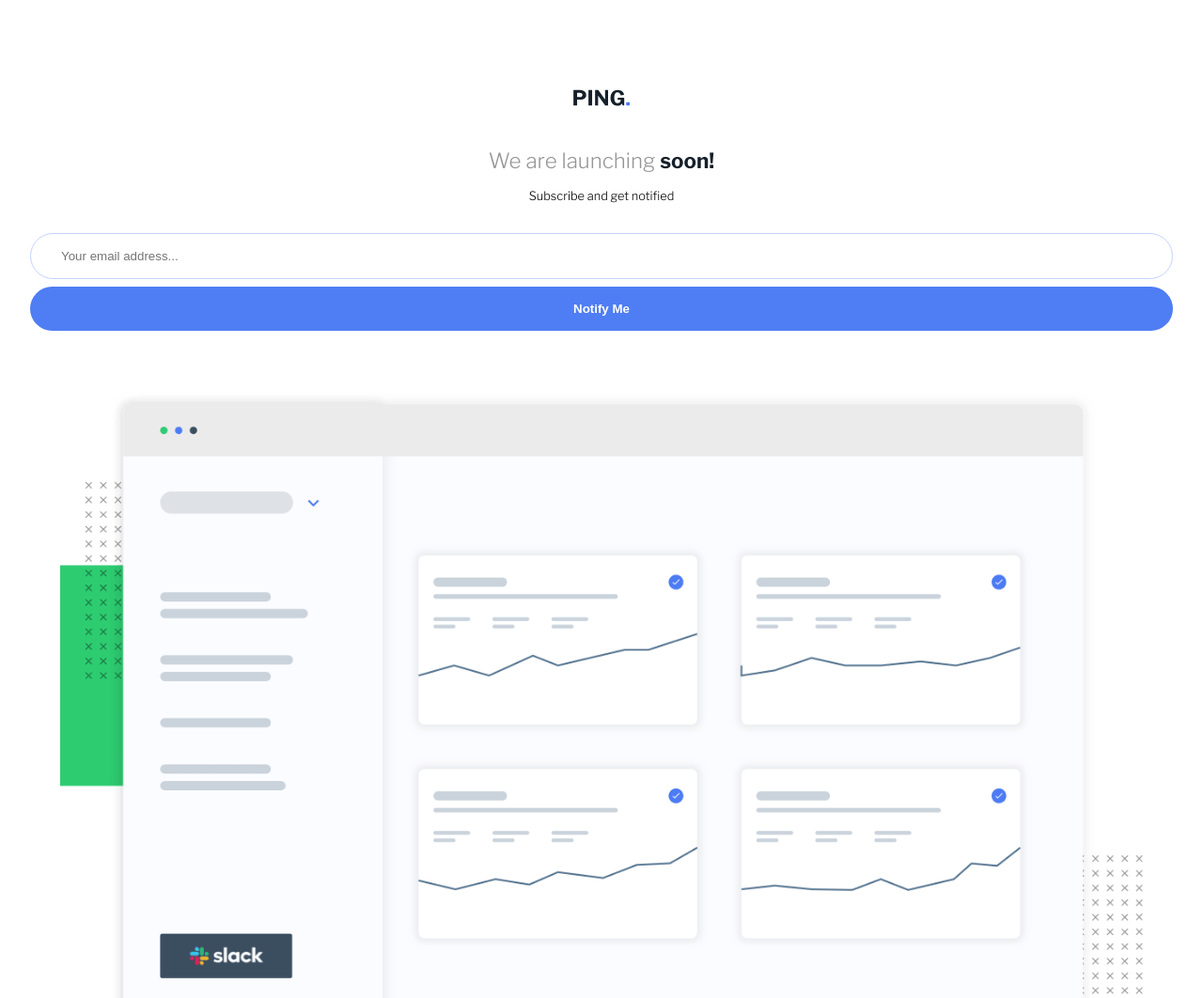
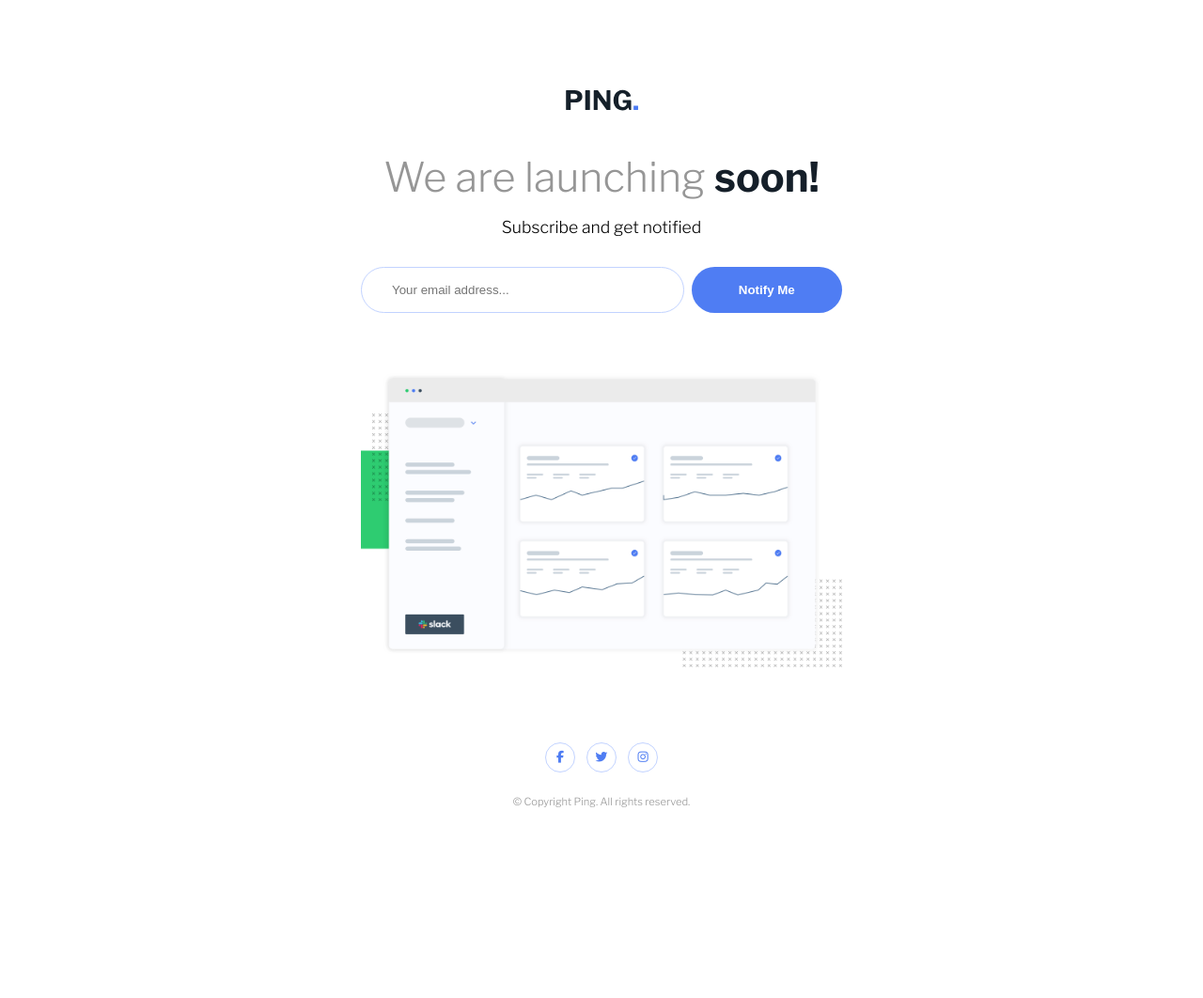
Before and after one commit to Smgy94/frontend-mentor-ping-coming-soon-page, a plain HTML site: page index.html in a window 1280 px wide. Shown: the top 1062 px of the page at 94% size. After the commit the page ends 940 px from the top, so only its background shows below. Drawn offline with nearby package versions, Linux system fonts and the light colour scheme.

Commit message:
Update styles.css

```diff
--- a/styles.css
+++ b/styles.css
@@ -21,6 +21,7 @@ body {
   font-size: 20px;
   max-width: 1440px;
   text-align: center;
+  margin: 0 auto;
 }
 
 .logo {
@@ -72,6 +73,8 @@ input {
 .error-message {
   display: none;
   color: var(--Light-Red);
+  margin-bottom: 1rem;
+  font-style: italic;
 }
 
 button {
@@ -90,6 +93,7 @@ label {
 }
 
 input {
+  position: relative;
   flex: 1;
 }
 
@@ -130,4 +134,73 @@ footer {
 
 /* Desktop View */
 @media only screen and (min-width: 500px) {
+  body {
+    display: grid;
+    min-height: 100vh;
+  }
+  .logo {
+    height: 1.4375rem;
+    width: 4.8125rem;
+  }
+
+  /* Typography */
+  h1 {
+    font-size: 2.7rem;
+
+    margin-bottom: 1rem;
+  }
+
+  p {
+    font-size: 1.1rem;
+  }
+
+  /* Email Input & Button */
+
+  button {
+    flex: 1.75;
+  }
+
+  label {
+    display: flex;
+    flex-direction: row;
+    justify-content: center;
+    margin: 2rem auto 0 auto;
+    width: 40%;
+    /* max-height: 40%; */
+  }
+
+  .error-message {
+    display: none;
+    color: var(--Light-Red);
+    font-style: italic;
+  }
+
+  input {
+    flex: 4;
+  }
+
+  /* Illustration */
+  .illustration {
+    margin: 4rem auto 0 auto;
+    width: 40%;
+  }
+
+  /* Social Media Icons */
+  .social-media-icons {
+    gap: 0.75rem;
+    margin: 5rem auto 1.5rem auto;
+  }
+
+  .social-media-icons li {
+    min-width: 1.5rem;
+    min-height: 1.5rem;
+    padding: 0.8rem;
+    font-size: 0.8rem;
+  }
+
+  /* Footer */
+  footer {
+    font-size: 0.7rem;
+    margin-bottom: 5rem;
+  }
 }
```
